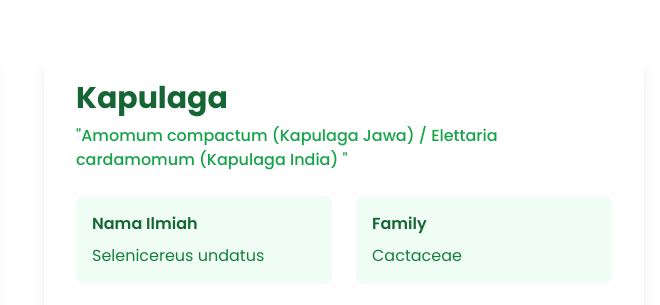
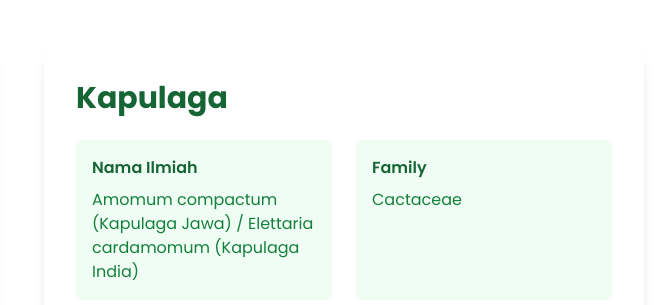
Before and after one commit to Scheminginnine-eight/plant-2, a plain HTML site: page index.html in a window 1280 px wide. Shown: the top 305 px of the page, 620-1280 px from the left. Drawn offline with nearby package versions, Linux system fonts and the light colour scheme.

Commit message:
Update index.html

```diff
--- a/index.html
+++ b/index.html
@@ -64,14 +64,13 @@
             <div class="space-y-6">
                 <div class="bg-white rounded-2xl shadow-lg p-8">
                     <h1 class="text-3xl font-bold text-green-800 mb-2">Kapulaga</h1>
-                    <p class="text-green-600 font-medium mb-6">"Amomum compactum (Kapulaga Jawa) / Elettaria cardamomum (Kapulaga India)
-
-"</p>
+                    <p class="text-green-600 font-medium mb-6"></p>
 
                     <div class="grid grid-cols-2 gap-6 mb-6">
                         <div class="bg-green-50 rounded-lg p-4">
                             <h3 class="font-semibold text-green-800 mb-2">Nama Ilmiah</h3>
-                            <p class="text-green-700">Selenicereus undatus</p>
+                            <p class="text-green-700">Amomum compactum (Kapulaga Jawa) / Elettaria cardamomum (Kapulaga India)
+</p>
                         </div>
                         <div class="bg-green-50 rounded-lg p-4">
                             <h3 class="font-semibold text-green-800 mb-2">Family</h3>
```
